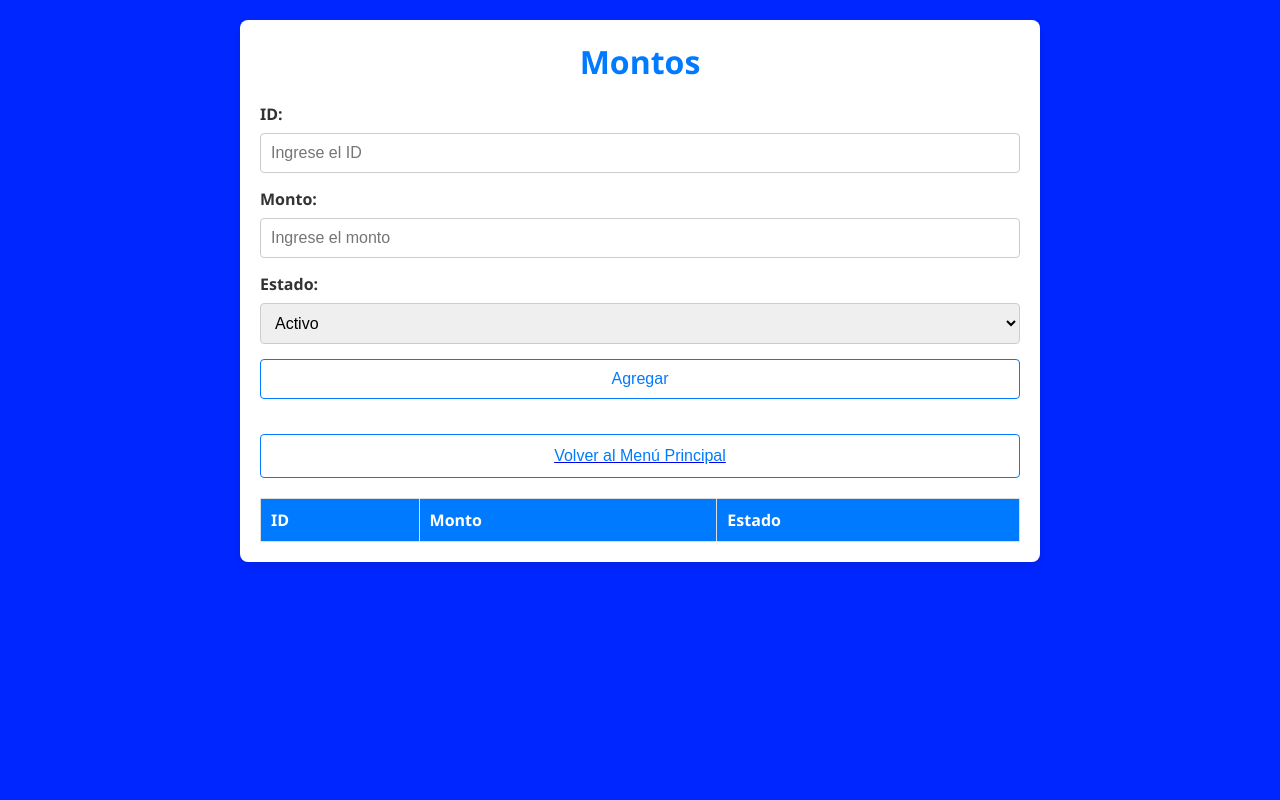
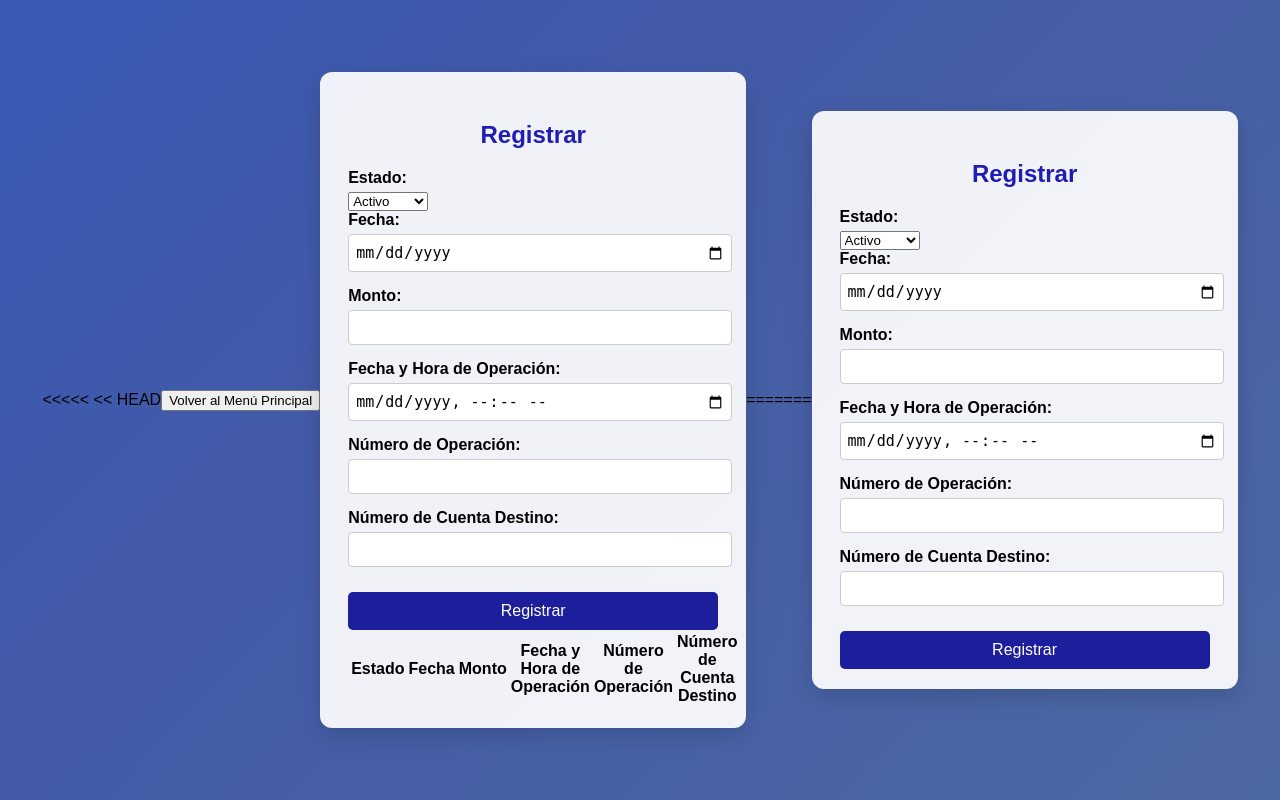
Before and after one commit to bard08/ColegioParticular-SENATI2025, a PHP site: page /Vista/VistaPension_Monto.php in a window 1280 px wide. Run offline with PHP 8.4, Linux system fonts and the light colour scheme; lists and menus that the app fills with data are empty.

Commit message:
Update VistaPension_Monto.php
drerse

```diff
--- a/Vista/VistaPension_Monto.php
+++ b/Vista/VistaPension_Monto.php
@@ -1,81 +1,141 @@
 <!DOCTYPE html>
 <html lang="es">
 <head>
-    <meta charset="UTF-8">
-    <meta name="viewport" content="width=device-width, initial-scale=1.0">
-    <title>Montos</title>
-    <link rel="stylesheet" href="../Vista/css/Dis.css">
+<<<<< << HEAD
+  <meta charset="UTF-8" />
+  <title>Registro de Operación</title>
+  <link rel="stylesheet" href="../Modelo/VistaPension_Validacion.css" />
 </head>
 <body>
-
-
-
-<div class="container">
-
-    <h1>Montos</h1>
-    <div class="formulario">
-        <label for="id">ID:</label>
-        <input type="number" id="id" placeholder="Ingrese el ID" required>
-        <label for="monto">Monto:</label>
-        <input type="number" id="monto" placeholder="Ingrese el monto" required>
-        <label for="estado">Estado:</label>
-        <select id="estado" required>
-            <option value="1">Activo</option>
-            <option value="0">Inactivo</option>
-        </select>
-        <button onclick="agregarFila()">Agregar</button>
   <a href="../Vista/VistaPension_Principal.php">
     <button class="volver-btn">Volver al Menú Principal</button>
   </a>
-    </div>
-    <table>
+
+  <div class="form-container">
+    <h2>Registrar</h2>
+    <form id="registroForm" action="/ruta-de-tu-backend" method="POST">
+      <label for="estado">Estado:</label>
+      <select id="estado" name="estado" required>
+        <option value="activo">Activo</option>
+        <option value="no_activo">No Activo</option>
+      </select>
+
+      <label for="fecha">Fecha:</label>
+      <input type="date" id="fecha" name="fecha" required />
+
+      <label for="monto">Monto:</label>
+      <input type="number" id="monto" name="monto" step="0.01" required />
+
+      <label for="fecha_hora_operacion">Fecha y Hora de Operación:</label>
+      <input
+        type="datetime-local"
+        id="fecha_hora_operacion"
+        name="fecha_hora_operacion"
+        required
+      />
+
+      <label for="numero_operacion">Número de Operación:</label>
+      <input type="text" id="numero_operacion" name="numero_operacion" required />
+
+      <label for="numero_cuenta_destino">Número de Cuenta Destino:</label>
+      <input
+        type="text"
+        id="numero_cuenta_destino"
+        name="numero_cuenta_destino"
+        required
+      />
+
+      <button type="submit" class="btn-verde">Registrar</button>
+    </form>
+
+    <!-- Tabla para mostrar los registros -->
+    <table id="tablaRegistros">
       <thead>
         <tr>
-                <th>ID</th>
+          <th>Estado</th>
+          <th>Fecha</th>
           <th>Monto</th>
-                <th>Estado</th>
+          <th>Fecha y Hora de Operación</th>
+          <th>Número de Operación</th>
+          <th>Número de Cuenta Destino</th>
         </tr>
       </thead>
-        <tbody id="tabla-cuerpo">
-        </tbody>
+      <tbody></tbody>
     </table>
-
-
   </div>
 
   <script>
-    function agregarFila() {
-        var id = document.getElementById("id").value;
-        var monto = document.getElementById("monto").value;
-        var estado = document.getElementById("estado").value;
+    const form = document.getElementById('registroForm');
+    const tbody = document.querySelector('#tablaRegistros tbody');
 
-        if (id && monto && estado) {
-            var fila = document.createElement("tr");
+    form.addEventListener('submit', function (e) {
+      e.preventDefault(); // evitar envío al servidor
 
-            var celdaId = document.createElement("td");
-            celdaId.textContent = id;
-            var celdaMonto = document.createElement("td");
-            celdaMonto.textContent = monto;
-            var celdaEstado = document.createElement("td");
-            var estadoSpan = document.createElement("span");
-            estadoSpan.className = estado == "1" ? "activo" : "inactivo";
-            estadoSpan.textContent = estado == "1" ? "Activo" : "Inactivo";
-            celdaEstado.appendChild(estadoSpan);
+      const datos = {
+        estado: this.estado.value,
+        fecha: this.fecha.value,
+        monto: parseFloat(this.monto.value).toFixed(2),
+        fechaHoraOperacion: this.fecha_hora_operacion.value,
+        numeroOperacion: this.numero_operacion.value,
+        numeroCuentaDestino: this.numero_cuenta_destino.value,
+      };
 
-            fila.appendChild(celdaId);
-            fila.appendChild(celdaMonto);
-            fila.appendChild(celdaEstado);
+      // Crear una nueva fila
+      const fila = document.createElement('tr');
 
-            document.getElementById("tabla-cuerpo").appendChild(fila);
+      fila.innerHTML = `
+        <td>${datos.estado}</td>
+        <td>${datos.fecha}</td>
+        <td>${datos.monto}</td>
+        <td>${datos.fechaHoraOperacion.replace('T', ' ')}</td>
+        <td>${datos.numeroOperacion}</td>
+        <td>${datos.numeroCuentaDestino}</td>
+      `;
 
-            document.getElementById("id").value = '';
-            document.getElementById("monto").value = '';
-            document.getElementById("estado").value = '1';
-        } else {
-            alert("Por favor, complete todos los campos.");
-        }
-    }
+      // Añadir fila a la tabla
+      tbody.appendChild(fila);
+
+      // Limpiar formulario
+      this.reset();
+
+      alert('Datos registrados correctamente en la tabla.');
+    });
   </script>
-
 </body>
 </html>
+=======
+  <meta charset="UTF-8">
+  <title>Registro de Operación</title>
+  <link rel="stylesheet" href="../Vista/css/VistaPension_Validacion.css">
+</head>
+<body>
+  <div class="form-container">
+    <h2>Registrar</h2>
+    <form action="/ruta-de-tu-backend" method="POST">
+      <label for="estado">Estado:</label>
+        <select id="estado" name="estado" required>
+        <option value="activo">Activo</option>
+        <option value="no_activo">No Activo</option>
+        </select>
+
+
+      <label for="fecha">Fecha:</label>
+      <input type="date" id="fecha" name="fecha" required>
+
+      <label for="monto">Monto:</label>
+      <input type="number" id="monto" name="monto" step="0.01" required>
+
+      <label for="fecha_hora_operacion">Fecha y Hora de Operación:</label>
+      <input type="datetime-local" id="fecha_hora_operacion" name="fecha_hora_operacion" required>
+
+      <label for="numero_operacion">Número de Operación:</label>
+      <input type="text" id="numero_operacion" name="numero_operacion" required>
+
+      <label for="numero_cuenta_destino">Número de Cuenta Destino:</label>
+      <input type="text" id="numero_cuenta_destino" name="numero_cuenta_destino" required>
+
+      <button type="submit" class="btn-verde">Registrar</button>
+    </form>
+  </div>
+</body>
+</html>
```
Lines whose indentation alone changed are shown as unchanged.
